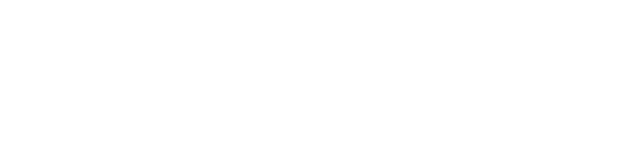
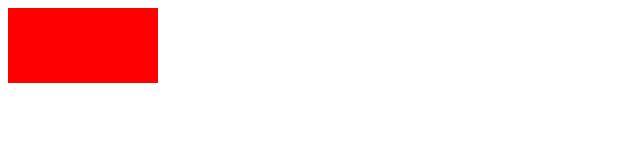
Before and after one commit to ashishcodes4/html-canvas, a plain HTML site: page index.html in a window 1280 px wide. Shown: the whole page, without its empty margins (0-640 px from the left). Drawn offline with Linux system fonts and the light colour scheme.

Commit message:
initial commit

```diff
--- a/app.js
+++ b/app.js
@@ -0,0 +1,4 @@
+var canvas = document.getElementById('myCanvas');
+var ctx = canvas.getContext('2d');
+ctx.fillStyle = '#FF0000';
+ctx.fillRect(0, 0, 150, 75);
--- a/index.html
+++ b/index.html
@@ -8,7 +8,7 @@
   <link rel="stylesheet" href="app.css" />
 </head>
 <body>
-
+  <canvas id="myCanvas" width="200" height="100"></canvas>
 
   <script src="app.js"></script>
 </body>
```
